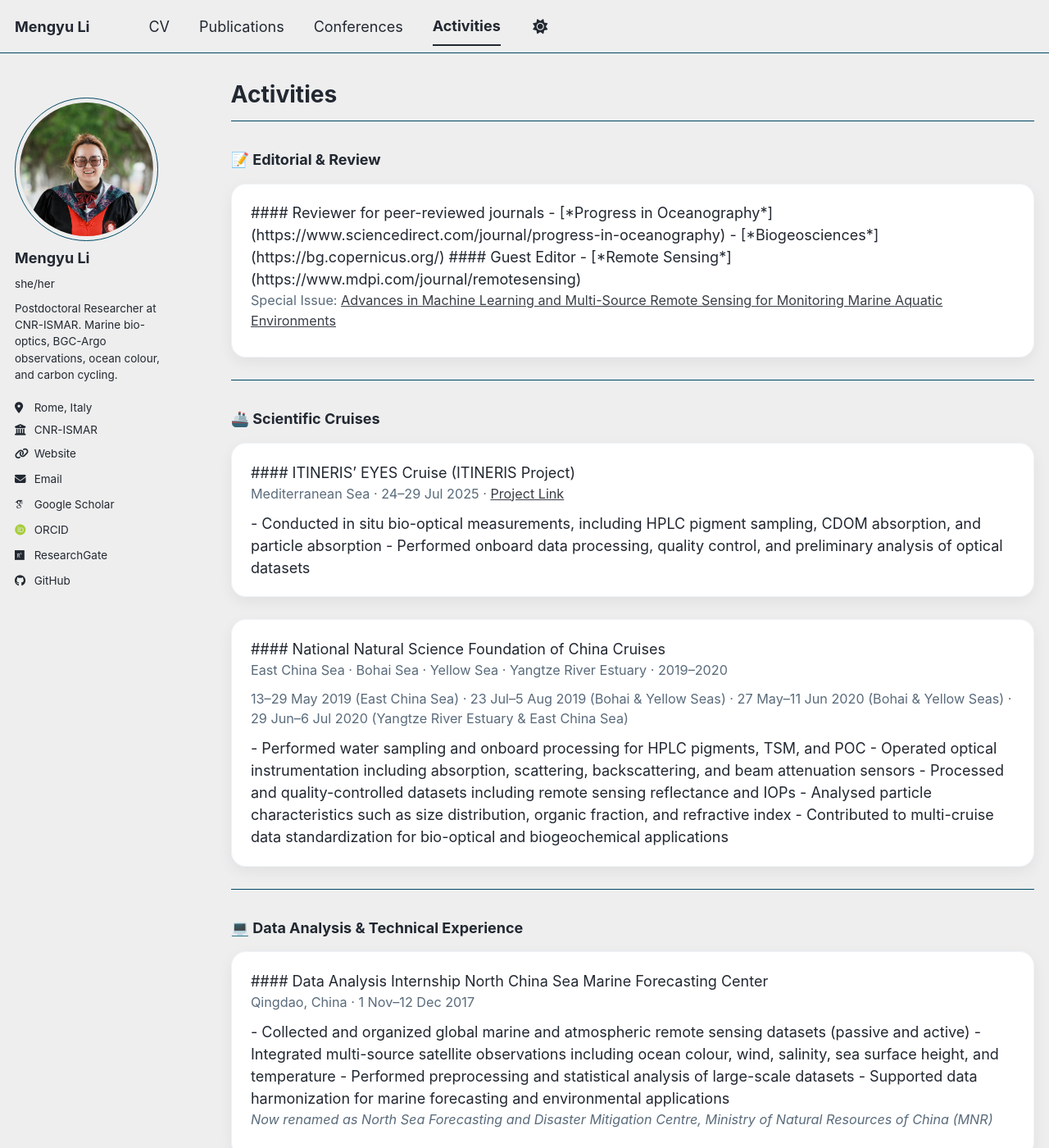
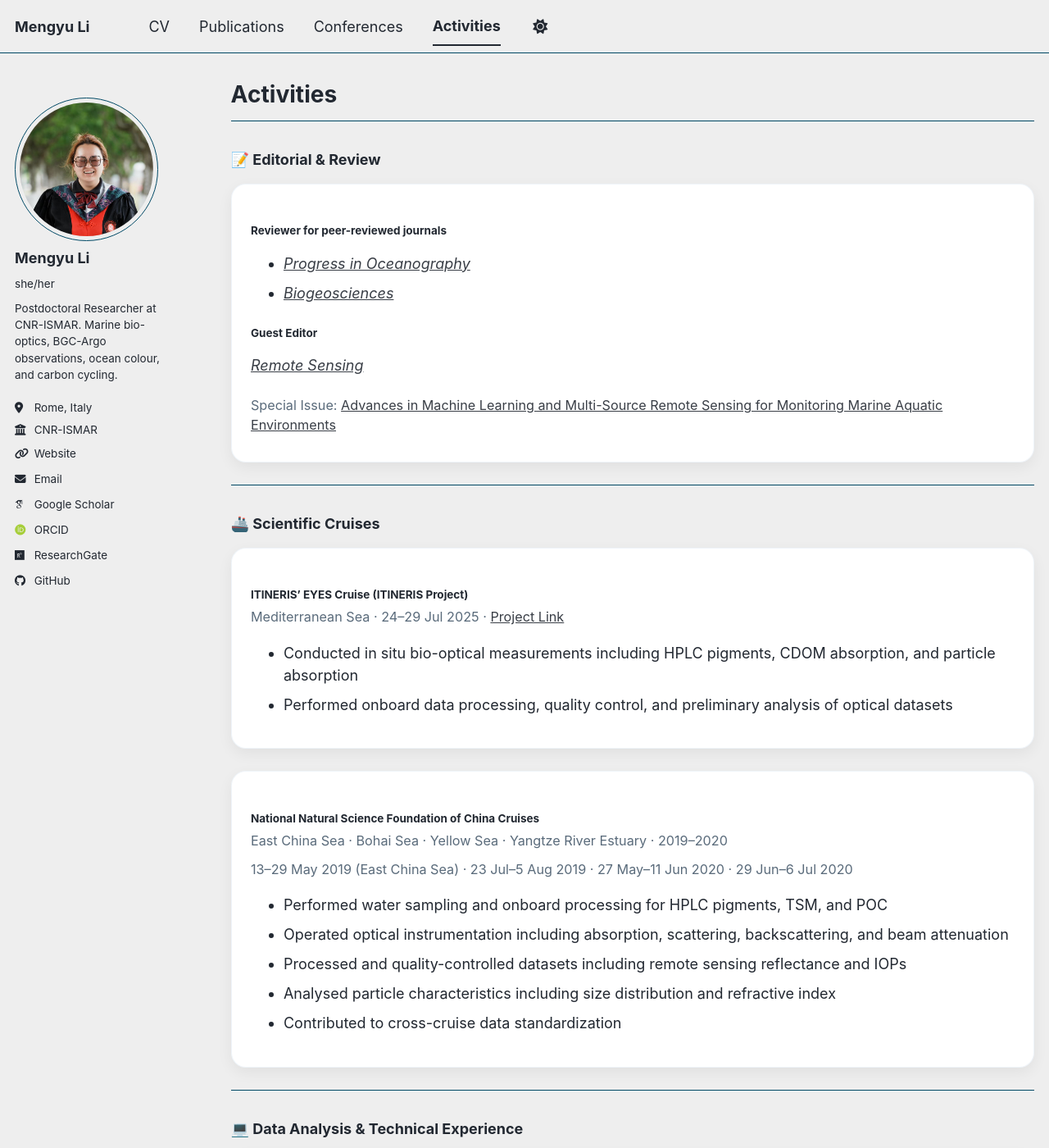
Before and after one commit to MengyuLi15/MengyuLi15.github.io, a Jekyll site: the page built from _pages/teaching.md, in a window 1280 px wide and 1400 px high. Shown: the whole window at 82% size. Built offline with Jekyll 4.4.1, drawn with Linux system fonts in a browser that asks for light colours; some web fonts are replaced; a script bundle is joined from its source files by our own code; library files that are not in the unit come from our copies; some of the changed text lies outside the part shown.

Commit message:
Update teaching.md

```diff
--- a/_pages/teaching.md
+++ b/_pages/teaching.md
@@ -13,17 +13,6 @@ author_profile: true
   padding: 1.2rem 1.3rem;
   margin: 1rem 0 1.5rem 0;
   box-shadow: 0 6px 18px rgba(0, 0, 0, 0.06);
-  transition: transform 0.2s ease, box-shadow 0.2s ease;
-}
-
-.activity-card:hover {
-  transform: translateY(-4px);
-  box-shadow: 0 12px 24px rgba(0, 0, 0, 0.10);
-}
-
-.activity-card h4 {
-  margin-top: 0;
-  margin-bottom: 0.4rem;
 }
 
 .activity-meta {
@@ -39,20 +28,25 @@ author_profile: true
 
 <div class="activity-card">
 
-#### Reviewer for peer-reviewed journals
+<h4>Reviewer for peer-reviewed journals</h4>
 
-- [*Progress in Oceanography*](https://www.sciencedirect.com/journal/progress-in-oceanography)
-- [*Biogeosciences*](https://bg.copernicus.org/)
+<ul>
+  <li><a href="https://www.sciencedirect.com/journal/progress-in-oceanography"><i>Progress in Oceanography</i></a></li>
+  <li><a href="https://bg.copernicus.org/"><i>Biogeosciences</i></a></li>
+</ul>
 
-#### Guest Editor
+<h4>Guest Editor</h4>
 
-- [*Remote Sensing*](https://www.mdpi.com/journal/remotesensing)
-  <div class="activity-meta">
-  Special Issue:
-  <a href="https://www.mdpi.com/journal/remotesensing/special_issues/QRR07AH1D1">
-  Advances in Machine Learning and Multi-Source Remote Sensing for Monitoring Marine Aquatic Environments
-  </a>
-  </div>
+<p>
+<a href="https://www.mdpi.com/journal/remotesensing"><i>Remote Sensing</i></a>
+</p>
+
+<div class="activity-meta">
+Special Issue:
+<a href="https://www.mdpi.com/journal/remotesensing/special_issues/QRR07AH1D1">
+Advances in Machine Learning and Multi-Source Remote Sensing for Monitoring Marine Aquatic Environments
+</a>
+</div>
 
 </div>
 
@@ -62,21 +56,23 @@ author_profile: true
 
 <div class="activity-card">
 
-#### ITINERIS’ EYES Cruise (ITINERIS Project)
+<h4>ITINERIS’ EYES Cruise (ITINERIS Project)</h4>
 
 <div class="activity-meta">
 Mediterranean Sea · 24–29 Jul 2025 ·
 <a href="https://www.cnr.it/it/gaia-blu-speciale-campagna-itineris-eyes-2025">Project Link</a>
 </div>
 
-- Conducted in situ bio-optical measurements, including HPLC pigment sampling, CDOM absorption, and particle absorption
-- Performed onboard data processing, quality control, and preliminary analysis of optical datasets
+<ul>
+  <li>Conducted in situ bio-optical measurements including HPLC pigments, CDOM absorption, and particle absorption</li>
+  <li>Performed onboard data processing, quality control, and preliminary analysis of optical datasets</li>
+</ul>
 
 </div>
 
 <div class="activity-card">
 
-#### National Natural Science Foundation of China Cruises
+<h4>National Natural Science Foundation of China Cruises</h4>
 
 <div class="activity-meta">
 East China Sea · Bohai Sea · Yellow Sea · Yangtze River Estuary · 2019–2020
@@ -84,16 +80,18 @@ East China Sea · Bohai Sea · Yellow Sea · Yangtze River Estuary · 2019–202
 
 <div class="activity-meta">
 13–29 May 2019 (East China Sea) ·
-23 Jul–5 Aug 2019 (Bohai & Yellow Seas) ·
-27 May–11 Jun 2020 (Bohai & Yellow Seas) ·
-29 Jun–6 Jul 2020 (Yangtze River Estuary & East China Sea)
+23 Jul–5 Aug 2019 ·
+27 May–11 Jun 2020 ·
+29 Jun–6 Jul 2020
 </div>
 
-- Performed water sampling and onboard processing for HPLC pigments, TSM, and POC
-- Operated optical instrumentation including absorption, scattering, backscattering, and beam attenuation sensors
-- Processed and quality-controlled datasets including remote sensing reflectance and IOPs
-- Analysed particle characteristics such as size distribution, organic fraction, and refractive index
-- Contributed to multi-cruise data standardization for bio-optical and biogeochemical applications
+<ul>
+  <li>Performed water sampling and onboard processing for HPLC pigments, TSM, and POC</li>
+  <li>Operated optical instrumentation including absorption, scattering, backscattering, and beam attenuation</li>
+  <li>Processed and quality-controlled datasets including remote sensing reflectance and IOPs</li>
+  <li>Analysed particle characteristics including size distribution and refractive index</li>
+  <li>Contributed to cross-cruise data standardization</li>
+</ul>
 
 </div>
 
@@ -103,20 +101,23 @@ East China Sea · Bohai Sea · Yellow Sea · Yangtze River Estuary · 2019–202
 
 <div class="activity-card">
 
-#### Data Analysis Internship
-North China Sea Marine Forecasting Center
+<h4>Data Analysis Internship</h4>
+
+<p>North China Sea Marine Forecasting Center</p>
 
 <div class="activity-meta">
 Qingdao, China · 1 Nov–12 Dec 2017
 </div>
 
-- Collected and organized global marine and atmospheric remote sensing datasets (passive and active)
-- Integrated multi-source satellite observations including ocean colour, wind, salinity, sea surface height, and temperature
-- Performed preprocessing and statistical analysis of large-scale datasets
-- Supported data harmonization for marine forecasting and environmental applications
+<ul>
+  <li>Collected and organized global marine and atmospheric remote sensing datasets</li>
+  <li>Integrated multi-source satellite observations (ocean colour, wind, salinity, SSH, temperature)</li>
+  <li>Performed preprocessing and statistical analysis</li>
+  <li>Supported data harmonization for forecasting applications</li>
+</ul>
 
 <div class="activity-meta">
-<i>Now renamed as North Sea Forecasting and Disaster Mitigation Centre, Ministry of Natural Resources of China (MNR)</i>
+<i>Now renamed as North Sea Forecasting and Disaster Mitigation Centre (MNR)</i>
 </div>
 
 </div>
@@ -127,14 +128,19 @@ Qingdao, China · 1 Nov–12 Dec 2017
 
 <div class="activity-card">
 
-#### National Partnership Coordinator
+<h4>National Partnership Coordinator</h4>
+
+<p>
 <a href="https://www.ecopdecade.org/">ECOP Programme (UN Ocean Decade)</a> – China Node
+</p>
 
 <div class="activity-meta">
 Online · 26 Jun–9 Oct 2023
 </div>
 
-- Developed and explored national and international collaboration opportunities
-- Supported the production and dissemination of outreach and promotional materials
+<ul>
+  <li>Developed national and international collaboration opportunities</li>
+  <li>Supported outreach and dissemination activities</li>
+</ul>
 
 </div>
```
